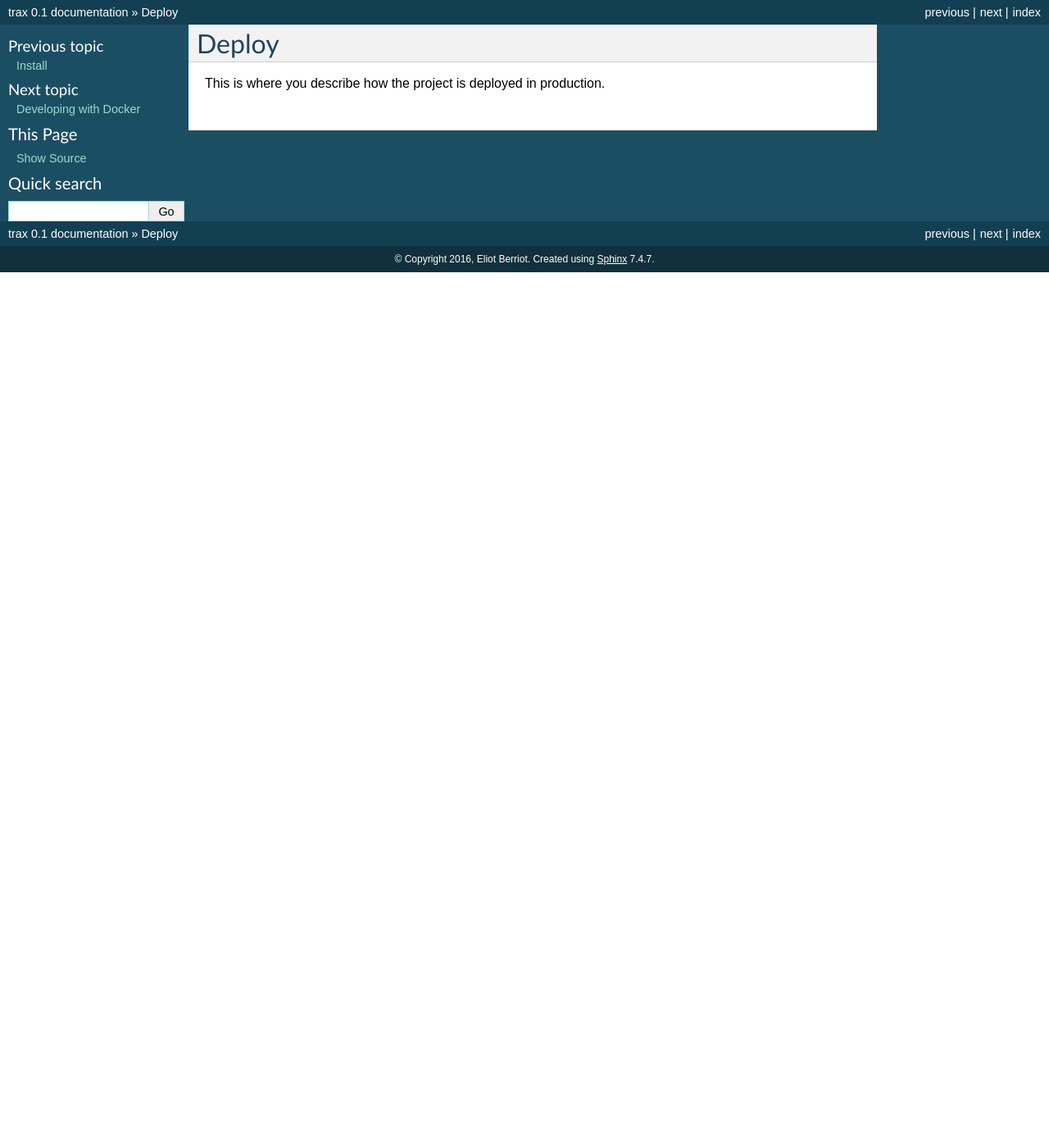
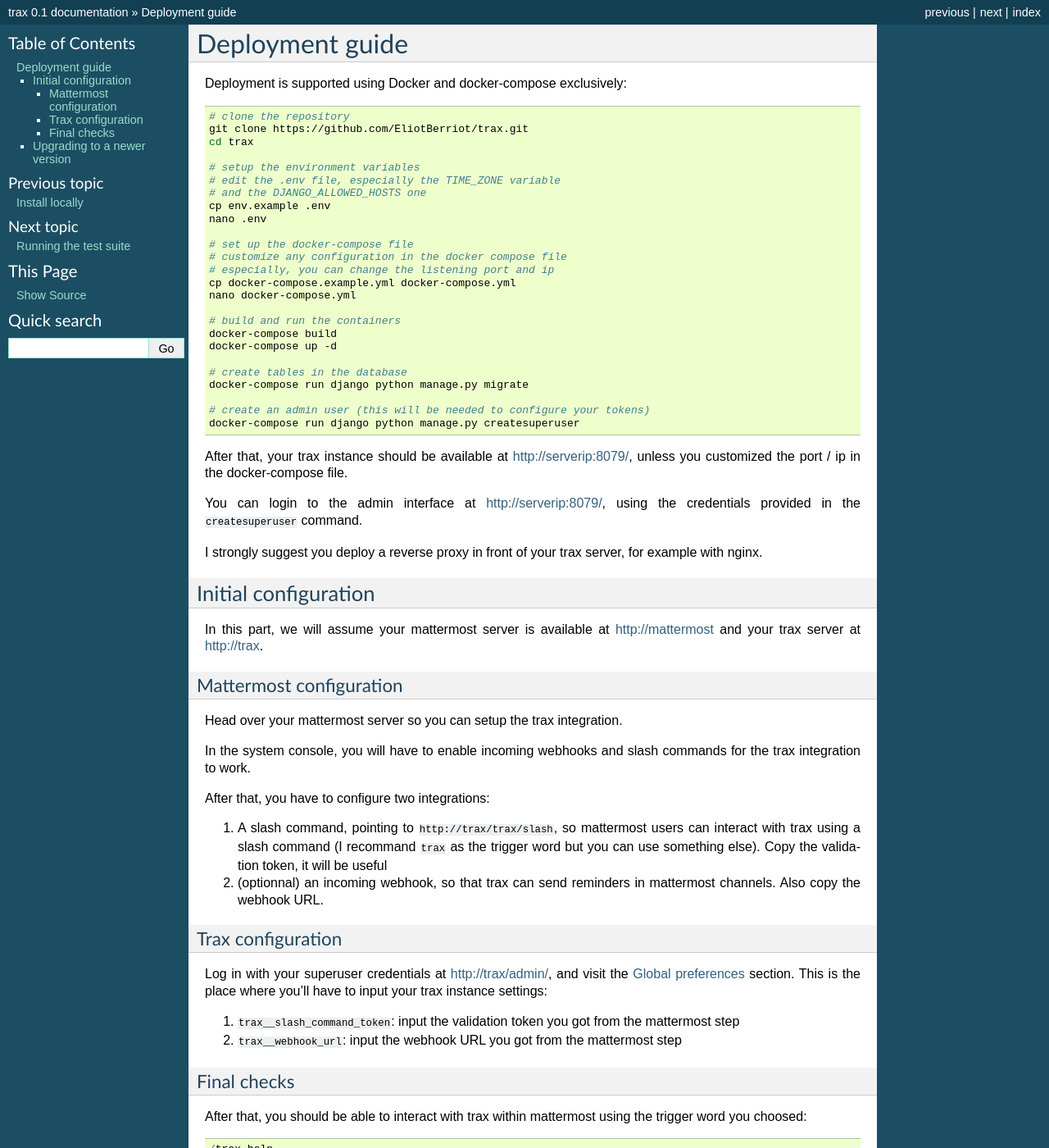
Before and after one commit to agateblue/trax, a Sphinx documentation site: the page built from docs/deploy.rst, in a window 1280 px wide and 1400 px high. Shown: the whole window at 82% size. Built offline with Sphinx 7.4.7, drawn with Linux system fonts in a browser that asks for light colours; pages that are not in the unit, such as notebooks, are missing from menus; some of the changed text lies outside the part shown.

```diff
--- a/dev.yml
+++ b/dev.yml
@@ -52,13 +52,13 @@ services:
     #     ipv4_address: 10.5.0.6
 
   mattermost:
-    # the webhook url will be http://trax.com:8000/trax/slash
+    # the webhook url will be http://trax:8000/trax/slash
     build:
       context: ./compose/mattermost
     ports:
       - "8065:8065"
     links:
-      - "django:trax.com"
+      - "django:trax"
 
 #
 # networks:
--- a/docs/deploy.rst
+++ b/docs/deploy.rst
@@ -1,4 +1,86 @@
-Deploy
-========
+Deployment guide
+=================
 
-This is where you describe how the project is deployed in production.
+Deployment is supported using Docker and docker-compose exclusively:
+
+.. code-block:: shell
+
+    # clone the repository
+    git clone https://github.com/EliotBerriot/trax.git
+    cd trax
+
+    # setup the environment variables
+    # edit the .env file, especially the TIME_ZONE variable
+    # and the DJANGO_ALLOWED_HOSTS one
+    cp env.example .env
+    nano .env
+
+    # set up the docker-compose file
+    # customize any configuration in the docker compose file
+    # especially, you can change the listening port and ip
+    cp docker-compose.example.yml docker-compose.yml
+    nano docker-compose.yml
+
+    # build and run the containers
+    docker-compose build
+    docker-compose up -d
+
+    # create tables in the database
+    docker-compose run django python manage.py migrate
+
+    # create an admin user (this will be needed to configure your tokens)
+    docker-compose run django python manage.py createsuperuser
+
+After that, your trax instance should be available at http://serverip:8079/, unless you customized the port / ip in the docker-compose file.
+
+You can login to the admin interface at http://serverip:8079/, using the credentials provided in the ``createsuperuser`` command.
+
+I strongly suggest you deploy a reverse proxy in front of your trax server, for example with nginx.
+
+
+Initial configuration
+*********************
+
+In this part, we will assume your mattermost server is available at http://mattermost and your trax server at http://trax.
+
+Mattermost configuration
+------------------------
+
+Head over your mattermost server so you can setup the trax integration.
+
+In the system console, you will have to enable incoming webhooks and slash commands for the trax integration to work.
+
+After that, you have to configure two integrations:
+
+1. A slash command, pointing to ``http://trax/trax/slash``, so mattermost users can interact with trax using a slash command (I recommand ``trax`` as the trigger word but you can use something else). Copy the validation token, it will be useful
+2. (optionnal) an incoming webhook, so that trax can send reminders in mattermost channels. Also copy the webhook URL.
+
+Trax configuration
+------------------
+
+Log in with your superuser credentials at http://trax/admin/, and visit the `Global preferences <http://trax/admin/dynamic_preferences/globalpreferencemodel/>`_ section. This is the place where you'll have to input your trax instance settings:
+
+1. ``trax__slash_command_token``: input the validation token you got from the mattermost step
+2. ``trax__webhook_url``: input the webhook URL you got from the mattermost step
+
+Final checks
+------------
+
+After that, you should be able to interact with trax within mattermost using the trigger word you choosed::
+
+    /trax help
+
+You should see a list of available commands.
+
+You can now head over :doc:`/user-guide`.
+
+Upgrading to a newer version
+****************************
+
+Upgrading to a newer version is done as follows:
+
+.. code-block:: shell
+
+    git pull
+    git checkout <tag_or_commit>
+    docker-compose up -d --build
--- /dev/null
+++ b/docs/install-locally.rst
@@ -0,0 +1,54 @@
+Install locally
+===============
+
+To get a working local copy of the project, the recommended setup involves Docker
+and docker-compose.
+
+Assumoing you have both of these tools installed, you should be able to spin
+up a local copy of the project (and a test mattermost server to see how it works within the chat):
+
+.. code-block:: shell
+
+    docker-compose -f dev.yml up
+
+This build build and launch the required containers, after that, you can access the mattermost server at http://localhost:8065 and the trax server at http://localhost:8000.
+
+Initial configuration
+*********************
+
+Mattermost configuration
+------------------------
+
+Head over the mattermost server and create a new team and a new user, so you can setup the trax integration.
+
+In the `system console <http://localhost:8065/admin_console/integrations/custom>`_, you will have to enable incoming webhooks and slash commands for the trax integration to work.
+
+After that, you have to configure two integrations:
+
+1. `A slash command <http://localhost:8065/test/integrations/commands/add>`_ , pointing to ``http://trax:8000/trax/slash``, so mattermost users can interact with trax using a slash command (I recommand ``trax`` as the trigger word but you can use something else). Copy the validation token, it will be useful
+2. (optionnal) an `incoming webhook <http://localhost:8065/test/integrations/incoming_webhooks/add>`_, so that trax can send reminders in mattermost channels. Also copy the webhook URL (but replace the domain part with ``mattermost``)
+
+Trax configuration
+------------------
+
+To finish the trax server configuration, you'll have to create a superuser:
+
+.. code-block:: shell
+
+    docker-compose -f dev.yml run django python manage.py createsuperuser
+
+Once done, log with your credentials at http://localhost:8000/admin/, and visit the `Global preferences <http://localhost:8000/admin/dynamic_preferences/globalpreferencemodel/>`_ section. This is the place where you'll have to input your trax instance settings:
+
+1. ``trax__slash_command_token``: input the validation token you got from the mattermost step
+2. ``trax__webhook_url``: input the webhook URL you got from the mattermost step (replace the ``localhost`` part with ``mattermost``, so the URL will look like ``http://mattermost:8065/hooks/ked7nmu37id4zyii316be15d5o``)
+
+Final checks
+------------
+
+After that, you should be able to interact with trax within mattermost using the trigger word you choosed::
+
+    /trax help
+
+You should see a list of available commands, if everything works fine.
+
+You can now head over :doc:`/user-guide`.
--- a/docs/install.rst
+++ /dev/null
@@ -1,4 +0,0 @@
-Install
-=========
-
-This is where you write how to get a new laptop to run this project.
```
Also changed, not shown: README.rst (+0 -41 lines), docs/docker_ec2.rst (deleted, +0 -186 lines), docs/features.rst (added, +38 -0 lines), docs/index.rst (+7 -2 lines), docs/tests.rst (added, +14 -0 lines), docs/user-guide.rst (added, +46 -0 lines), 1 other file.
